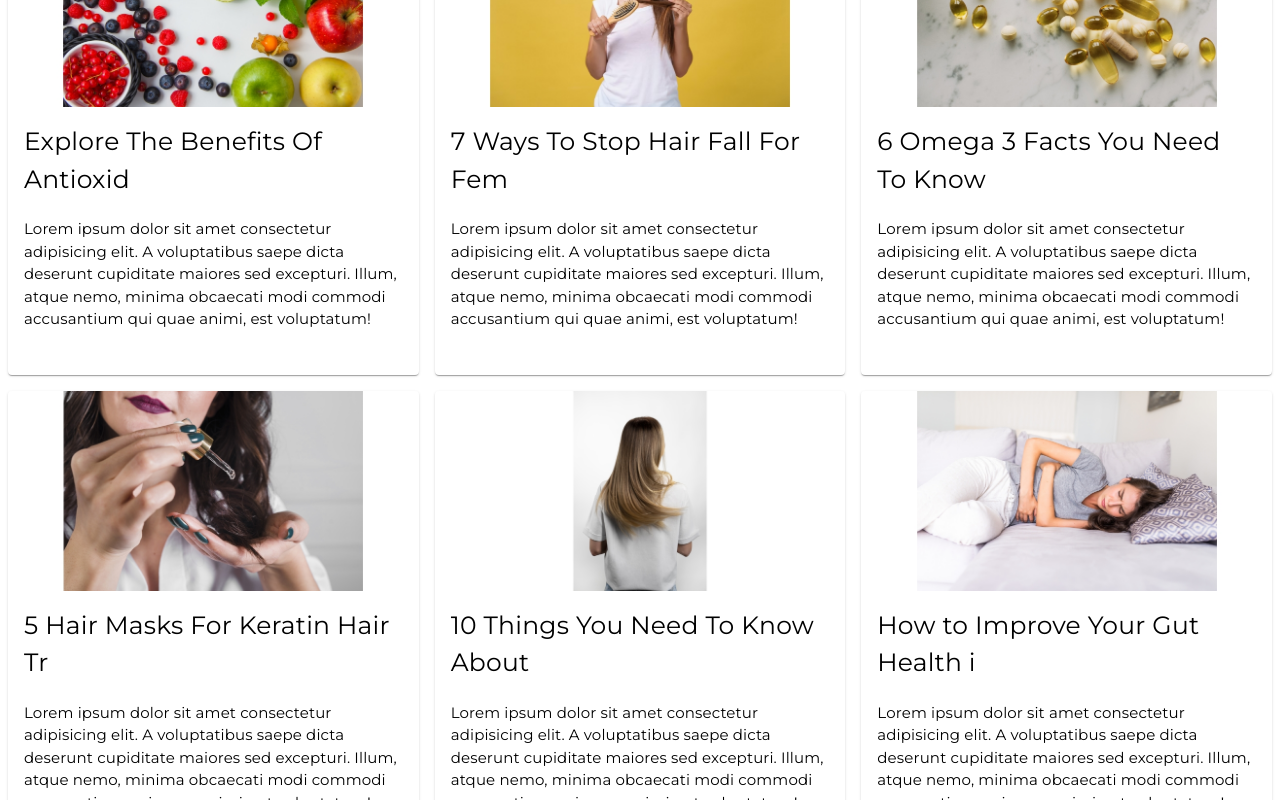
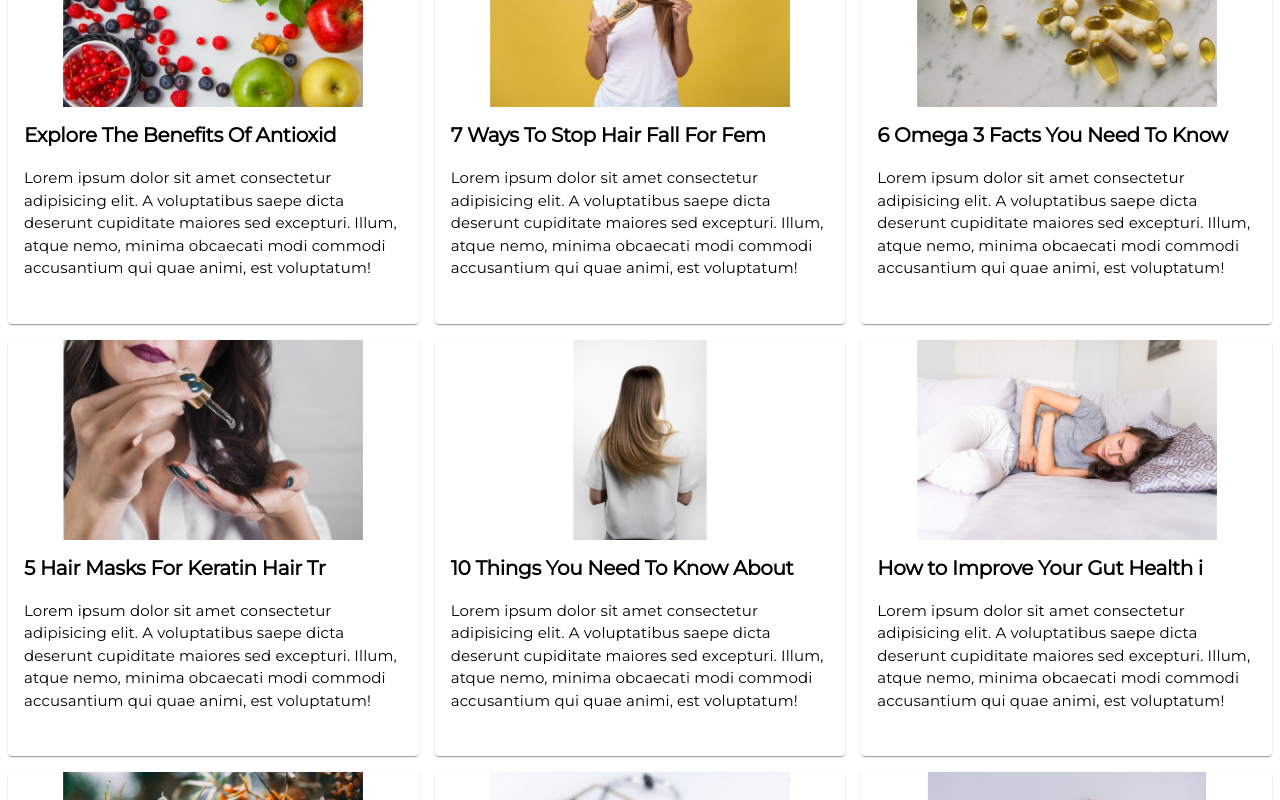
Before and after one commit to Adi2022/arecharapp, a React (Vite) app: page /blog in a window 1280 px wide. Shown: the part 920-1720 px from the top of the page. Built offline with nearby package versions, Linux system fonts and the light colour scheme; a web font is replaced by a local one.

Commit message:
blog page started

```diff
--- a/src/anotherComponent/BlogPageDifferentBlogs.jsx
+++ b/src/anotherComponent/BlogPageDifferentBlogs.jsx
@@ -30,13 +30,15 @@ const blogsData = [
 ];
 const styles = {
 	bannerTitleStyle1: {
-		fontWeight: 400,
+		fontWeight: "bold",
 		textAlign: "left",
 		fontFamily: "'Montserrat', sans-serif",
 		fontStyle: "normal",
-		fontSize: "25px",
+		fontSize: "20px",
 		color: "#000",
 		marginBottom: "20px",
+		lineHeight: "1.2",
+		letterSpacing: "-.02rem",
 
 		// Add responsive styles
 		"@media (max-width: 600px)": {
@@ -58,11 +60,11 @@ const styles = {
 };
 const BlogPageDifferentBlogs = () => {
 	return (
-		<Grid container spacing={2} marginBottom="6%" marginTop="4%">
+		<Grid container spacing={2} marginBottom="6%" marginTop="4%" >
 			{blogsData.map((blog, index) => (
 				<Grid item xs={12} sm={6} md={4} key={index}>
-					<Card >
-						<CardMedia component="img" height="200" image={blog.image} alt={blog.text} />
+					<Card>
+						<CardMedia component="img" height="200"  image={blog.image} alt={blog.text} />
 						<CardContent>
 							<Typography sx={styles.bannerTitleStyle1}>{blog.text}</Typography>
 							<Typography sx={styles.bannerTitleStyle2}>
```
